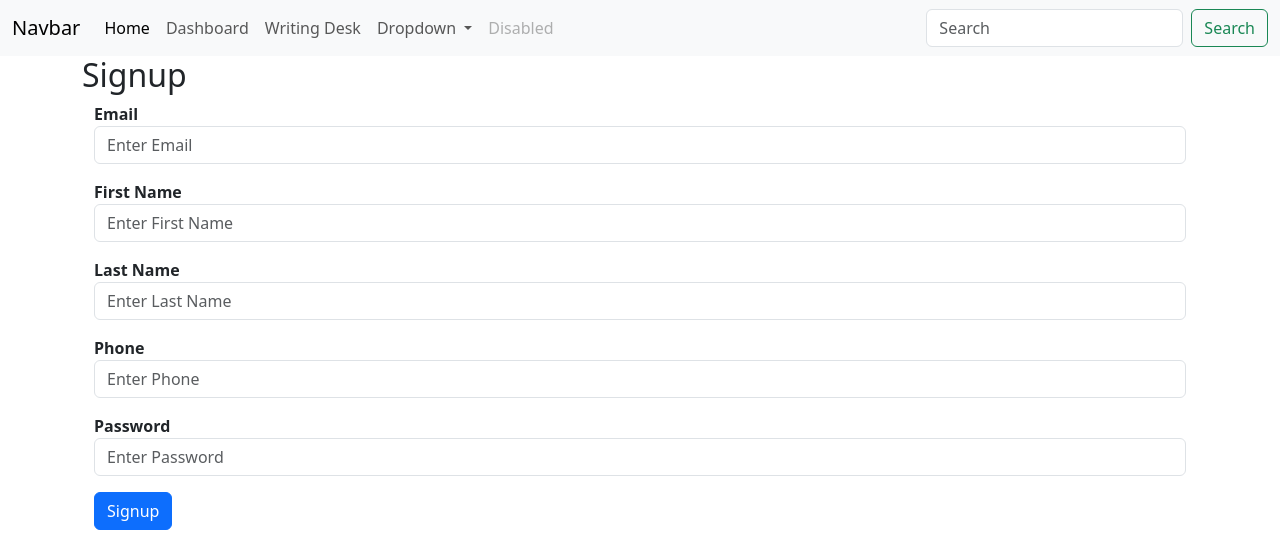
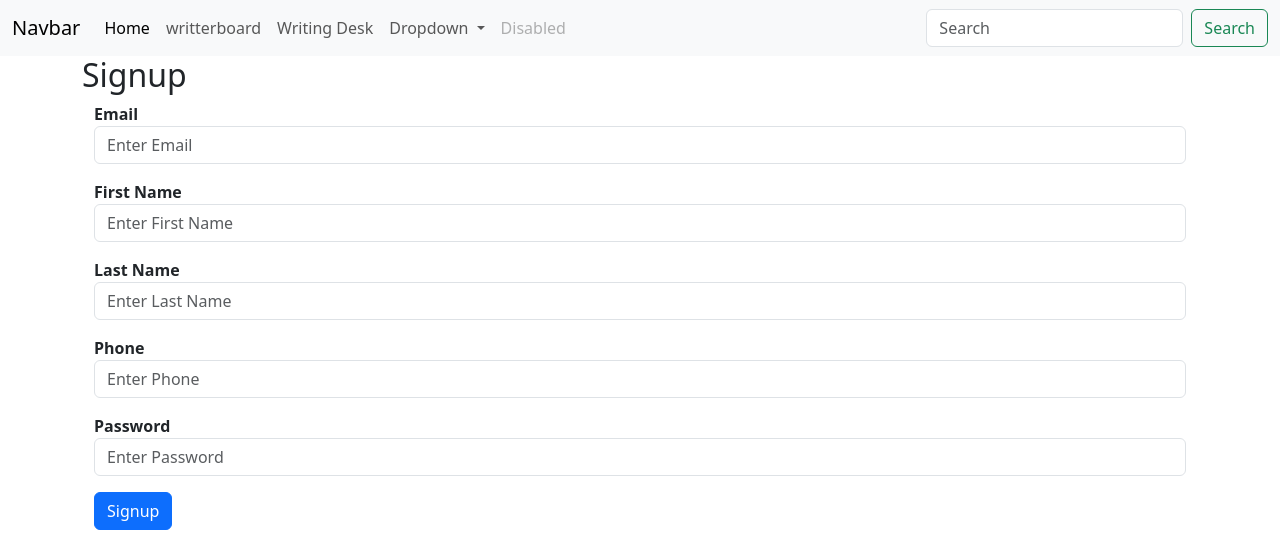
Before and after one commit to piidus/blog_backend, a Flask app: page /signup in a window 1280 px wide. Shown: the top 537 px of the page. Run offline with Flask 3, Linux system fonts and the light colour scheme.

Commit message:
name change

```diff
--- a/website/auth.py
+++ b/website/auth.py
@@ -36,7 +36,7 @@ def login():
         if user:
             if user.password == password:
                 login_user(user)
-                return redirect(url_for('blog.dashboard'))
+                return redirect(url_for('blog.writterboard'))
             else:
                 flash('Incorrect password, please try again.', 'danger')
         else:
--- a/website/blog.py
+++ b/website/blog.py
@@ -10,8 +10,8 @@ except Exception as e:
 blog = Blueprint('blog', __name__)
 
 # add new blog title and delete
-@blog.route('/dashboard', methods=['GET', 'POST'])
-def dashboard():
+@blog.route('/writterboard', methods=['GET', 'POST'])
+def writterboard():
     # print(request.form)
     if request.method == 'POST' and request.form.get('create')=='':
         title = request.form.get('title')
@@ -48,7 +48,7 @@ def dashboard():
         data = Blog.query.all()
     except Exception as e:
         data = []
-    return render_template('blog/dashboard.html', data=data)
+    return render_template('blog/writterboard.html', data=data)
 
 
 @blog.route('/blog-page/<string:blog_id>', methods=['GET', 'POST'])
--- a/website/templates/404.html
+++ b/website/templates/404.html
@@ -27,6 +27,6 @@
 <body>
     <h1 class="error">404</h1>
     <p class="message">Oops! The page you are looking for does not exist.</p>
-    <a href="/dashboard">Go back to Home</a>
+    <a href="/writterboard">Go back to Home</a>
 </body>
 </html>
--- a/website/templates/base.html
+++ b/website/templates/base.html
@@ -32,7 +32,7 @@
                         <a class="nav-link active" aria-current="page" href="#">Home</a>
                     </li>
                     <li class="nav-item">
-                        <a class="nav-link" href="/dashboard">Dashboard</a>
+                        <a class="nav-link" href="/writterboard">writterboard</a>
                     </li>
                     <li class="nav-item">
                         <a class="nav-link" href="/blog-page">Writing Desk</a>
--- a/website/templates/blog/dashboard.html
+++ b/website/templates/blog/writterboard.html
@@ -1,8 +1,8 @@
 {% extends "base.html" %}
-{% block title %}Dashboard{% endblock %}
+{% block title %}writterboard{% endblock %}
 {% block body %}
 <h2>Blog</h2>
-<form action="/dashboard" method="post">
+<form action="/writterboard" method="post">
     <div class="container">
         <!-- Create New Blog Title -->
         <div class="new_title">
@@ -21,7 +21,7 @@
 <!-- show all blog titles as a url-->
  {% for blog  in data %}
  {{loop.index}}
- <form action="/dashboard" method="post">
+ <form action="/writterboard" method="post">
  <a href="/blog-page/{{blog.u_id}}">{{blog.title}}</a>
  <button type="submit" name="delete" value="{{blog.id}}">Delete</button>
 </form>
```
